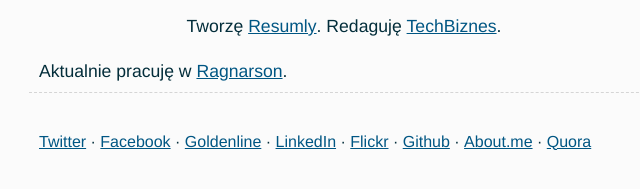
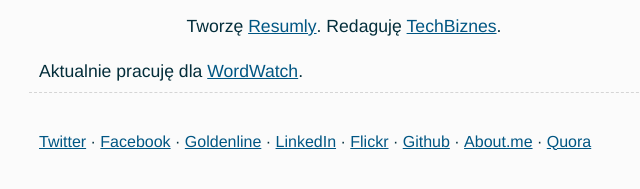
Before and after one commit to lukaszsliwa/lukaszsliwa.pl, a plain HTML site: page index.html in a window 1280 px wide. Shown: the part 201-390 px from the top of the page, 296-936 px from the left. Drawn offline with Linux system fonts and the light colour scheme.

Commit message:
Changed current company.

```diff
--- a/index.html
+++ b/index.html
@@ -28,7 +28,7 @@
 		Tworzę <a href="http://resumly.com" target="_top">Resumly</a>. Redaguję <a href="http://techbiznes.pl">TechBiznes</a>.
 	</p>
         <p>
-                Aktualnie pracuję w <a href="http://ragnarson.com" target="_top">Ragnarson</a>.
+                Aktualnie pracuję dla <a href="http://wordwatch.com" target="_top">WordWatch</a>.
 	</p>
     </section>
 
```
